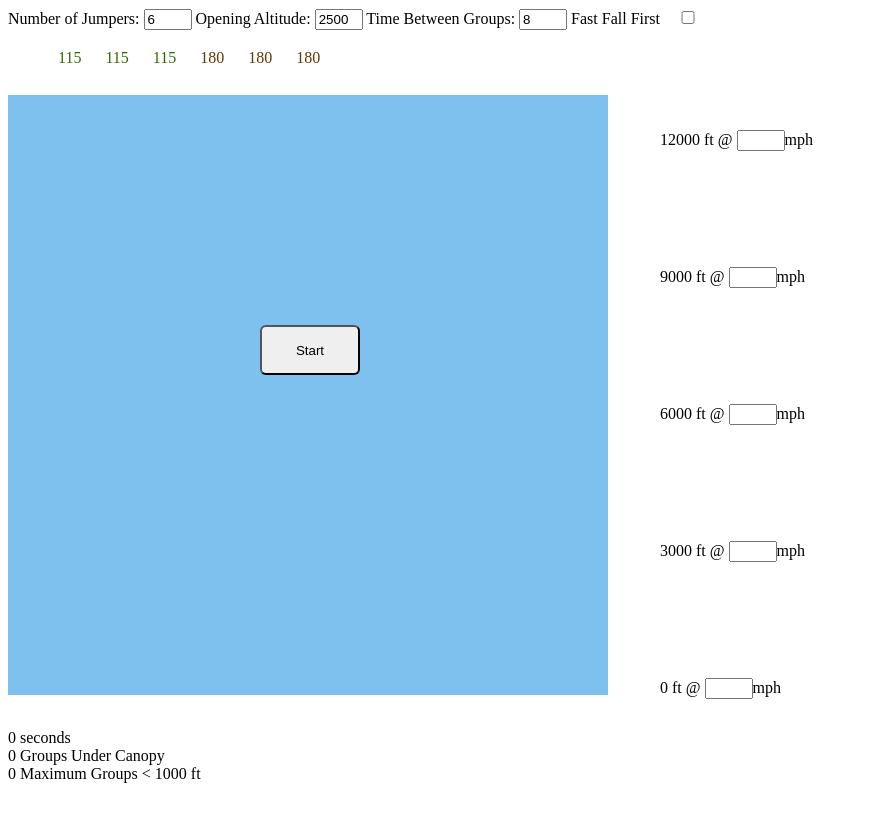
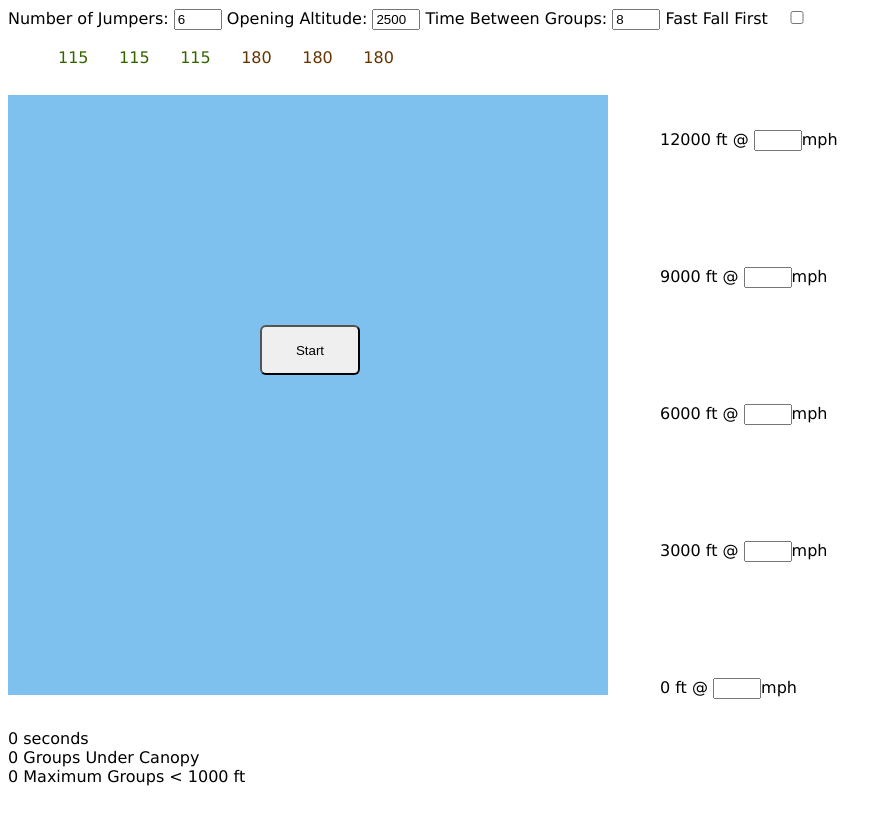
Before and after one commit to base698/freefall-drift, a plain HTML site: page index.html in a window 1280 px wide. Shown: the top 815 px of the page, without its empty margins (0-892 px from the left). Drawn offline with nearby package versions, Linux system fonts and the light colour scheme; some packages are replaced by stand-ins of ours.

Commit message:
font change

```diff
--- a/index.html
+++ b/index.html
@@ -1,6 +1,7 @@
 <!doctype html>
 <html ng-app="simulation">
 <head>
+  <title>Drifting ++</title>
   <script src="lib/heap.js"></script>
   <script src="lib/heatmap.js"></script>
   <script src="bower_components/lodash/dist/lodash.compat.js"></script>
@@ -8,6 +9,10 @@
   <script src="https://ajax.googleapis.com/ajax/libs/angularjs/1.3.0-beta.5/angular-route.js"></script>
   <script src="lib/index.js"></script>
   <style>
+    div, span, body, p {
+      font-family: verdana;
+    }
+
     input {
       width: 40px;
     }
```
